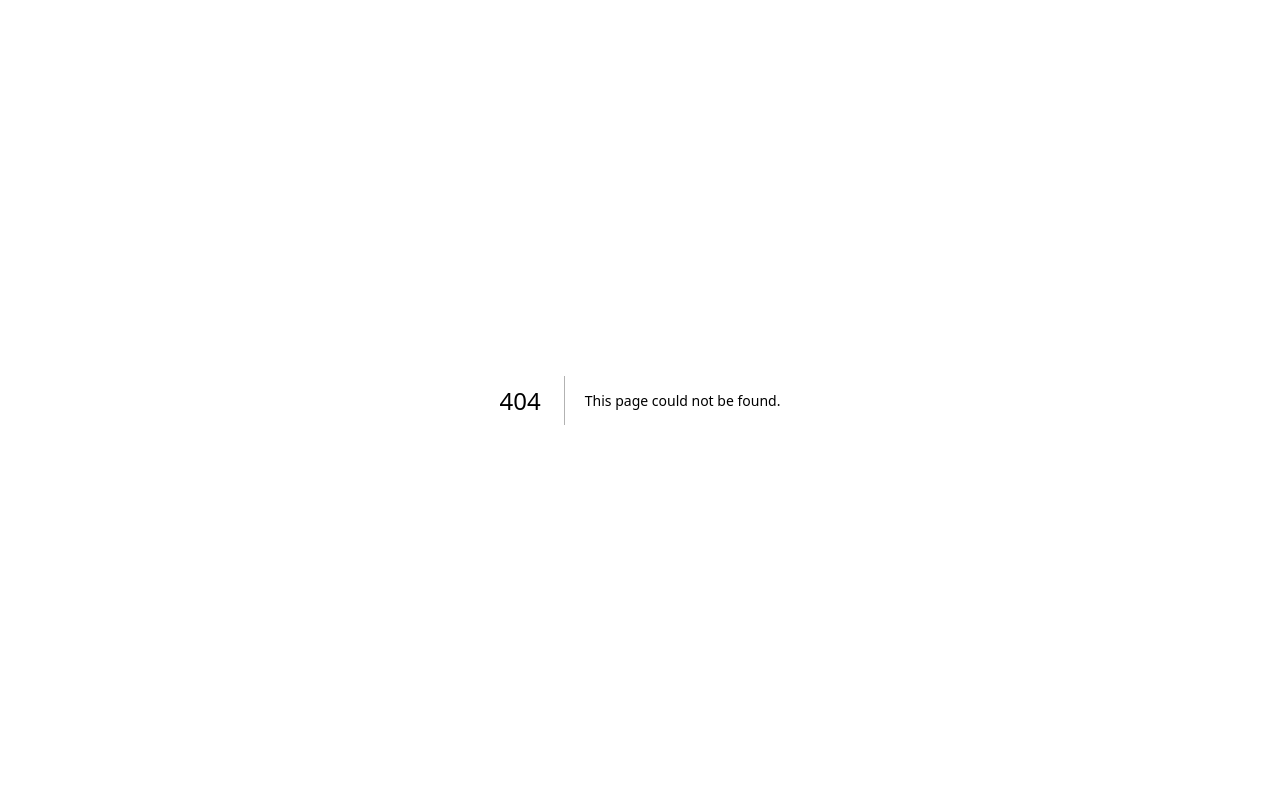
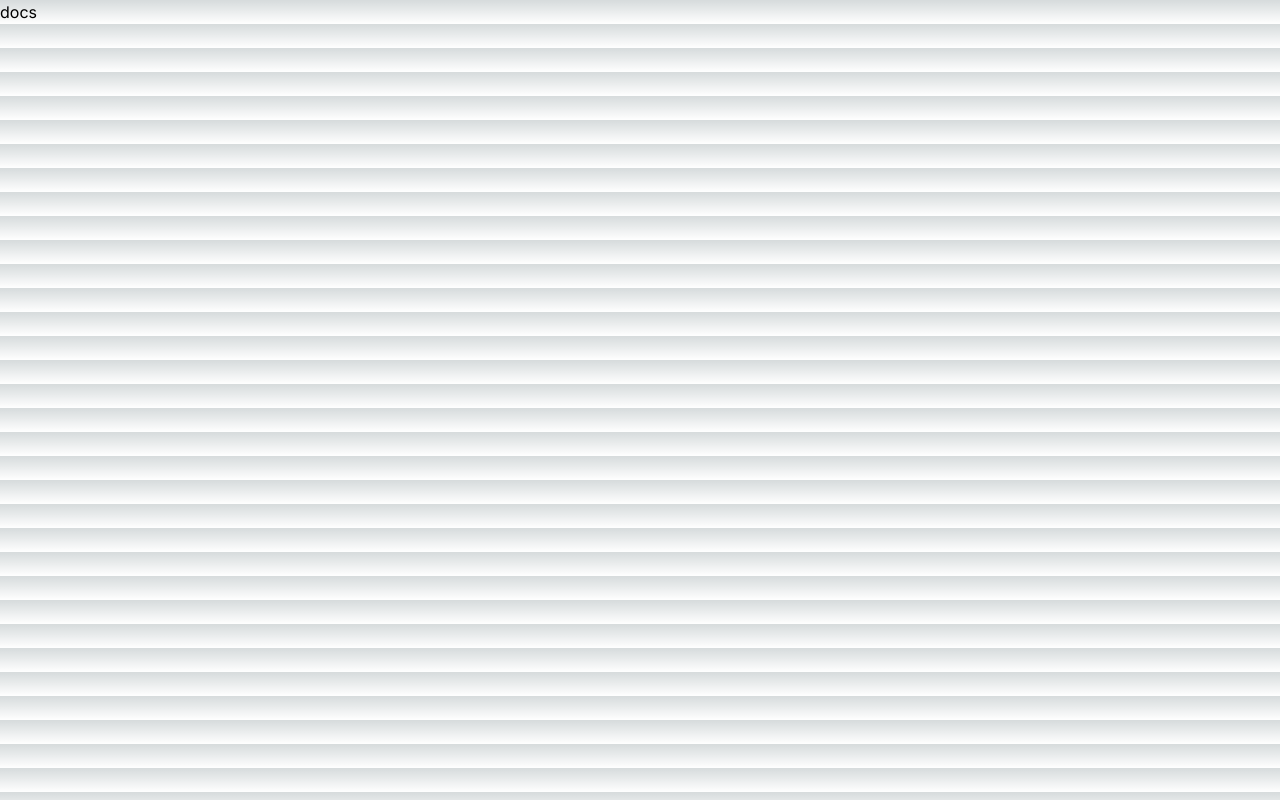
Before and after one commit to BrandonDrayton/intro-v3-app, a Next.js app: page /docs in a window 1280 px wide. Before the commit this address had no page. Built offline with nearby package versions, Linux system fonts and the light colour scheme.

Commit message:
Main setup and docs folder test

```diff
--- /dev/null
+++ b/app/docs/page.tsx
@@ -0,0 +1,7 @@
+import React, { FC } from 'react'
+
+const DocsPage: FC = () => {
+  return <div>docs</div>
+}
+
+export default DocsPage
```
Also changed, not shown: 1 other file (tests, documents, lock files or other folders).
